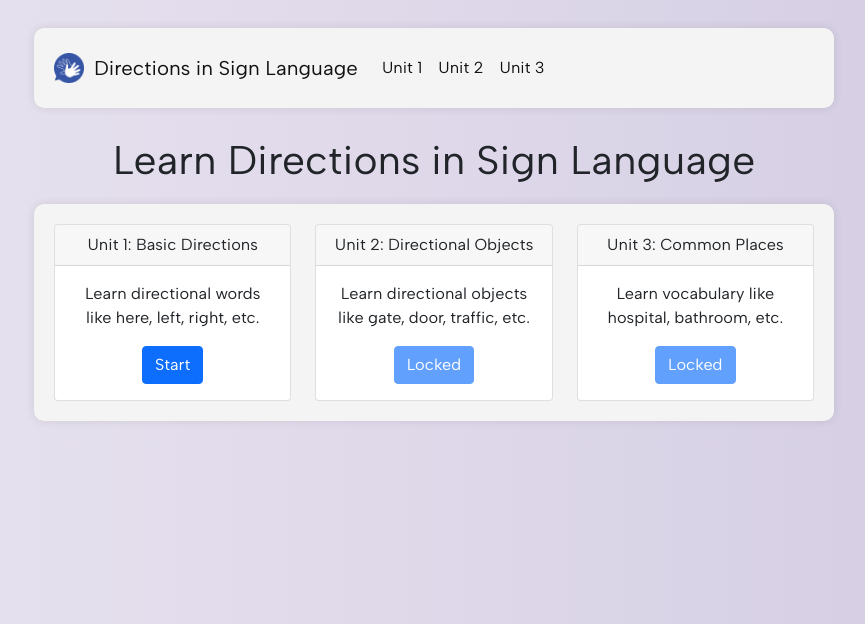
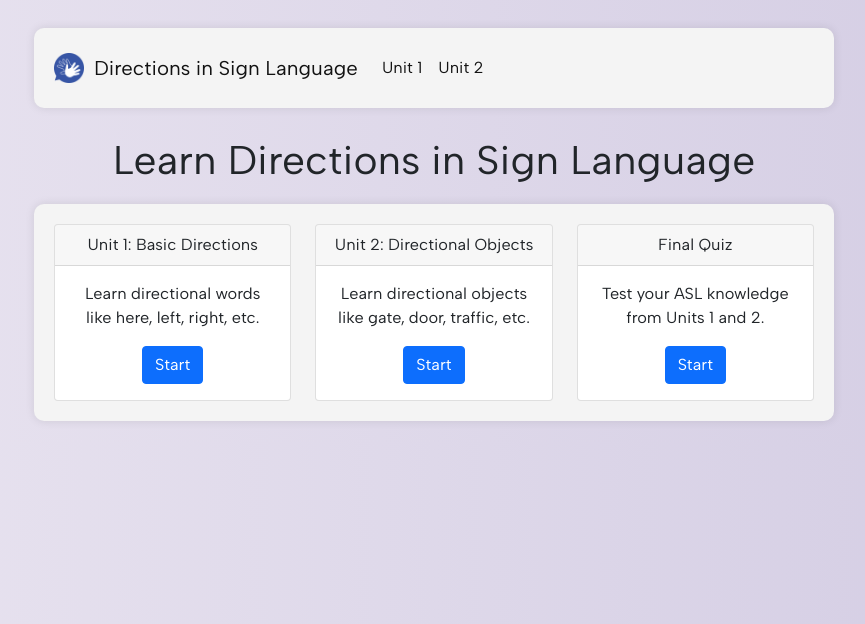
Before and after one commit to shreeyapatell/uidesign-final, a Flask app: page / in a window 1280 px wide. Shown: the top 624 px of the page, without its empty margins (206-1071 px from the left). Run offline with Flask 3, Linux system fonts and the light colour scheme; some libraries are stand-ins or nearby versions.

Commit message:
added lessons and quiz for unit 2 - still need to make the unlock feature and clean up quiz results

```diff
--- a/server.py
+++ b/server.py
@@ -7,6 +7,7 @@ quiz_res = []
 lessons= {
     "1": {"lesson_id": "1",
     "unit": 1,
+    "num": 1,
     "title": "Learn to sign \"Here\"",
     "video": "/static/files/here.mp4",
     "text": "To sign \"here\", open your palms and lay them flat in front of your stomach with palms facing up. Create an outward circular motion with both hands at the same time.",
@@ -15,6 +16,7 @@ lessons= {
     },
     "2": {"lesson_id": "2",
     "unit": 1,
+    "num": 2,
     "title": "Learn to sign \"Turn Left\"",
     "video": "/static/files/left.mp4",
     "text": "To sign \"turn left\", extend your left hand's thumb and pointer finger while keeping the rest of your hand closed. Point your thumb towards you and your pointer finger towards the sky. Then, turn your hand to the left.",
@@ -23,6 +25,7 @@ lessons= {
     },
      "3": {"lesson_id": "3",
     "unit": 1,
+    "num": 3,
     "title": "Learn to sign \"Turn Right\"",
     "video": "/static/files/right.mp4",
     "text": "To sign \"turn right\", twist your right hand's index and middle finger together, and point them to the sky. Have your palm facing towards you. Then, twist your right hand to the right so your palm faces forward.",
@@ -31,6 +34,7 @@ lessons= {
     },
      "4": {"lesson_id": "4",
     "unit": 1,
+    "num": 4,
     "title": "Learn to sign \"Behind\"",
     "video": "/static/files/behind.mp4",
     "text": "To sign \"behind\", create two fists, one with each hand. Place one fist behind the other, almost like you're hitting the back of one fist with the other.",
@@ -39,6 +43,7 @@ lessons= {
     },
     "5": {"lesson_id": "5",
     "unit": 1,
+    "num": 5,
     "title": "Learn to sign \"Go Forward\"",
     "video": "/static/files/proceed.mp4",
     "text": "To sign \"go forward\", on both hands, keep your palms facing towards you, with the fingers together and facing each other. Move both hands in a forward motion.",
@@ -47,33 +52,37 @@ lessons= {
     },
     "6": {"lesson_id": "6",
     "unit": 2,
+    "num": 1,
     "title": "Learn to sign \"Gate\"",
     "video": "/static/files/gate.mp4",
-    "text": "To sign \"go forward\", on both hands, keep your palms facing towards you, with the fingers together and facing each other. Move both hands in a forward motion.",
+    "text": "To sign \"gate\", extend your index and middle fingers together, hold your hand at chest height with palm facing inward, and make a small horizontal swinging motion to simulate opening a gate.",
     "next_lesson": "7",
     "prev_lesson": "beg"
     },
     "7": {"lesson_id": "7",
     "unit": 2,
+    "num": 2,
     "title": "Learn to sign \"Traffic\"",
     "video": "/static/files/traffic.mp4",
-    "text": "To sign \"go forward\", on both hands, keep your palms facing towards you, with the fingers together and facing each other. Move both hands in a forward motion.",
+    "text": "To sign \"traffic\", extend both hands in front of you with palms facing each other and fingers spread, then move them back and forth alternately, mimicking the flow of vehicles in traffic.",
     "next_lesson": "8",
     "prev_lesson": "6"
     },
     "8": {"lesson_id": "8",
     "unit": 2,
+    "num": 3,
     "title": "Learn to sign \"Door\"",
     "video": "/static/files/door.mp4",
-    "text": "To sign \"go forward\", on both hands, keep your palms facing towards you, with the fingers together and facing each other. Move both hands in a forward motion.",
+    "text": "To sign \"door\" , use your dominant hand to mimic the action of opening and closing a door by forming a \"C\" shape with your fingers and thumb and moving your hand as if opening a door.",
     "next_lesson": "9",
     "prev_lesson": "7"
     },
     "9": {"lesson_id": "9",
     "unit": 2,
+    "num": 4,
     "title": "Learn to sign \"Road\"",
     "video": "/static/files/road.mp4",
-    "text": "To sign \"road\", on both hands, keep your palms facing towards you, with the fingers together and facing each other. Move both hands in a forward motion.",
+    "text": "To sign \"road\", extend both hands in front of you with palms facing down and fingers spread, then move them forward in a smooth motion, representing the path or surface of a road.",
     "next_lesson": "end2",
     "prev_lesson": "8"
     }
@@ -82,6 +91,8 @@ lessons= {
 #Still need to add more quiz questions
 quiz_questions = {
     "1": {"quiz_id": "1",
+    "unit": 1,
+    "num": 1,
     "title": "What is the sign for \"Behind\" ",
     "video1": "/static/files/left.mp4",
     "video2": "/static/files/behind.mp4",
@@ -92,6 +103,8 @@ quiz_questions = {
     },
     "2": {
         "quiz_id": "2",
+        "unit": 1,
+        "num": 2,
         "title": "What is the sign for \"Right\"",
         "video1": "/static/files/behind.mp4",
         "video2": "/static/files/left.mp4",
@@ -102,6 +115,8 @@ quiz_questions = {
     },
     "3": {
         "quiz_id": "3",
+        "unit": 1,
+        "num": 3,
         "title": "What is the sign for \"Here\"",
         "video1": "/static/files/left.mp4",
         "video2": "/static/files/here.mp4",
@@ -109,6 +124,54 @@ quiz_questions = {
         "correct_answer": "/static/files/here.mp4",
         "next_q": "end",
         "prev_q": "2"
+    },
+    "4": {
+        "quiz_id": "4",
+        "unit": 2,
+        "num": 1,
+        "title": "What is the sign for \"Gate\"",
+        "video1": "/static/files/door.mp4",
+        "video2": "/static/files/traffic.mp4",
+        "video3": "/static/files/gate.mp4",
+        "correct_answer": "/static/files/gate.mp4",
+        "next_q": "5",
+        "prev_q": "beg"
+    },
+    "5": {
+        "quiz_id": "5",
+        "unit": 2,
+        "num": 2,
+        "title": "What is the sign for \"Traffic\"",
+        "video1": "/static/files/gate.mp4",
+        "video2": "/static/files/road.mp4",
+        "video3": "/static/files/traffic.mp4",
+        "correct_answer": "/static/files/traffic.mp4",
+        "next_q": "6",
+        "prev_q": "4"
+    },
+    "6": {
+        "quiz_id": "6",
+        "unit": 2,
+        "num": 3,
+        "title": "What is the sign for \"Door\"",
+        "video1": "/static/files/gate.mp4",
+        "video2": "/static/files/door.mp4",
+        "video3": "/static/files/traffic.mp4",
+        "correct_answer": "/static/files/door.mp4",
+        "next_q": "7",
+        "prev_q": "5"
+    },
+    "7": {
+        "quiz_id": "7",
+        "unit": 2,
+        "num": 4,
+        "title": "What is the sign for \"Road\"",
+        "video1": "/static/files/road.mp4",
+        "video2": "/static/files/gate.mp4",
+        "video3": "/static/files/traffic.mp4",
+        "correct_answer": "/static/files/road.mp4",
+        "next_q": "end",
+        "prev_q": "6"
     }
 }
 
@@ -133,7 +196,6 @@ def learn(lesson_id):
     lesson['start_time'] = datetime.datetime.now().strftime("%B %d, %Y %I:%M %p")
 
     return render_template('learn.html', lesson=lesson)
-
 
 
 @app.route('/quiz/<quiz_id>', methods=['GET', 'POST'])
--- a/static/site.js
+++ b/static/site.js
@@ -1,4 +1,8 @@
 $(document).ready(function(){
+
+    // $("#unit2-lock").addClass("disabled");
+    // $("#final-lock").addClass("disabled");
+
     $("#next_button").click(function(){
         // Handle next button click
         if("{{question.next_q}}" == "end"){
@@ -16,4 +20,10 @@ $(document).ready(function(){
             window.location.href = "/quiz/{{question.prev_q}}";
         }
     });
+
+    $("#next_unit").click(function(){
+        $("#unit2-lock").removeClass("disabled").addClass("btn btn-primary");
+        window.location.href = "/";
+
+    });
 });
--- a/templates/header.html
+++ b/templates/header.html
@@ -31,7 +31,6 @@
                     <div class="navbar-nav">
                         <a id="dark-unit-text" class="nav-link" href="/learn/1">Unit 1</a>
                         <a id="dark-unit-text" class="nav-link" href="/learn/6">Unit 2</a>
-                        <a id="dark-unit-text" class="nav-link" href="/learn/1">Unit 3</a>
                     </div>
                 </div>
             </div>
--- a/templates/layout.html
+++ b/templates/layout.html
@@ -17,16 +17,16 @@
           <div class="center card-header">Unit 2: Directional Objects </div>
           <div class="center card-body">
             <p class="card-text">Learn directional objects like gate, door, traffic, etc.</p>
-            <a href="{{ url_for('learn', lesson_id=2) }}" class="center btn btn-primary disabled">Locked</a>
+            <a id="unit2-lock" href="{{ url_for('learn', lesson_id=6) }}" class="btn btn-primary">Start</a>
           </div>
         </div>
       </div>
       <div class="col-md-4">
         <div class="card">
-          <div class="center card-header">Unit 3: Common Places</div>
+          <div class="center card-header">Final Quiz</div>
           <div class="center card-body">
-            <p class="card-text">Learn vocabulary like hospital, bathroom, etc.</p>
-            <a href="{{ url_for('learn', lesson_id=3) }}" class="center btn btn-primary disabled">Locked</a>
+            <p class="card-text">Test your ASL knowledge from Units 1 and 2.</p>
+            <a id="final-lock" href="/" class="btn btn-primary">Start</a>
           </div>
         </div>
       </div>
--- a/templates/quiz_results.html
+++ b/templates/quiz_results.html
@@ -1,9 +1,11 @@
 {% include 'header.html' %}
-
 <body>
   <div class="container">
     <br>
     <h1>Quiz Results</h1>
     <p>Your score: {{ score_percentage }}%</p>
+    <div class="center">
+      <button id="next_unit">Next</button>
+    </div>
   </div>
 </body>
```
Also changed, not shown: templates/learn.html (+5 -3 lines), templates/quiz.html (+1 -12 lines), static/main.css (line endings or trailing spaces).
